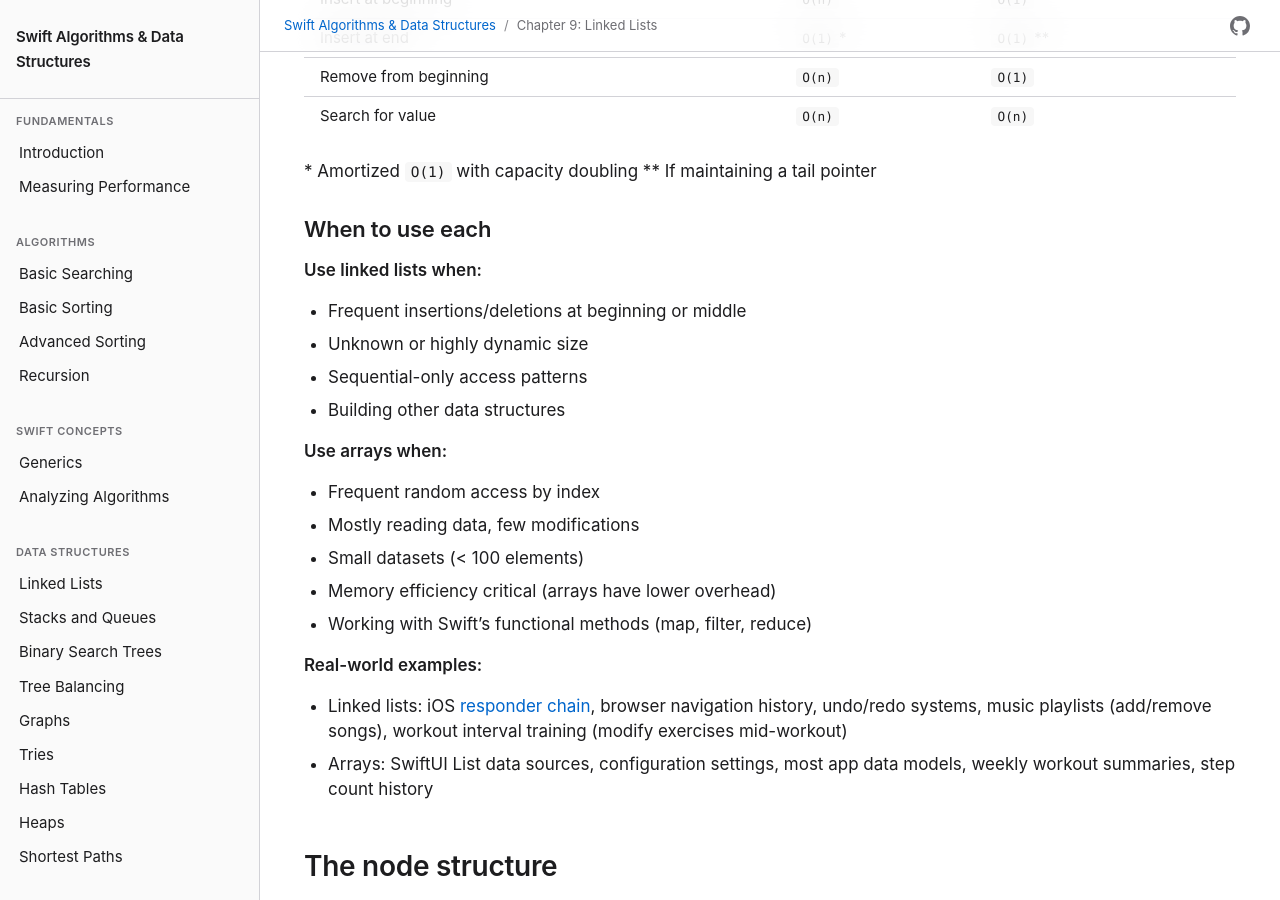
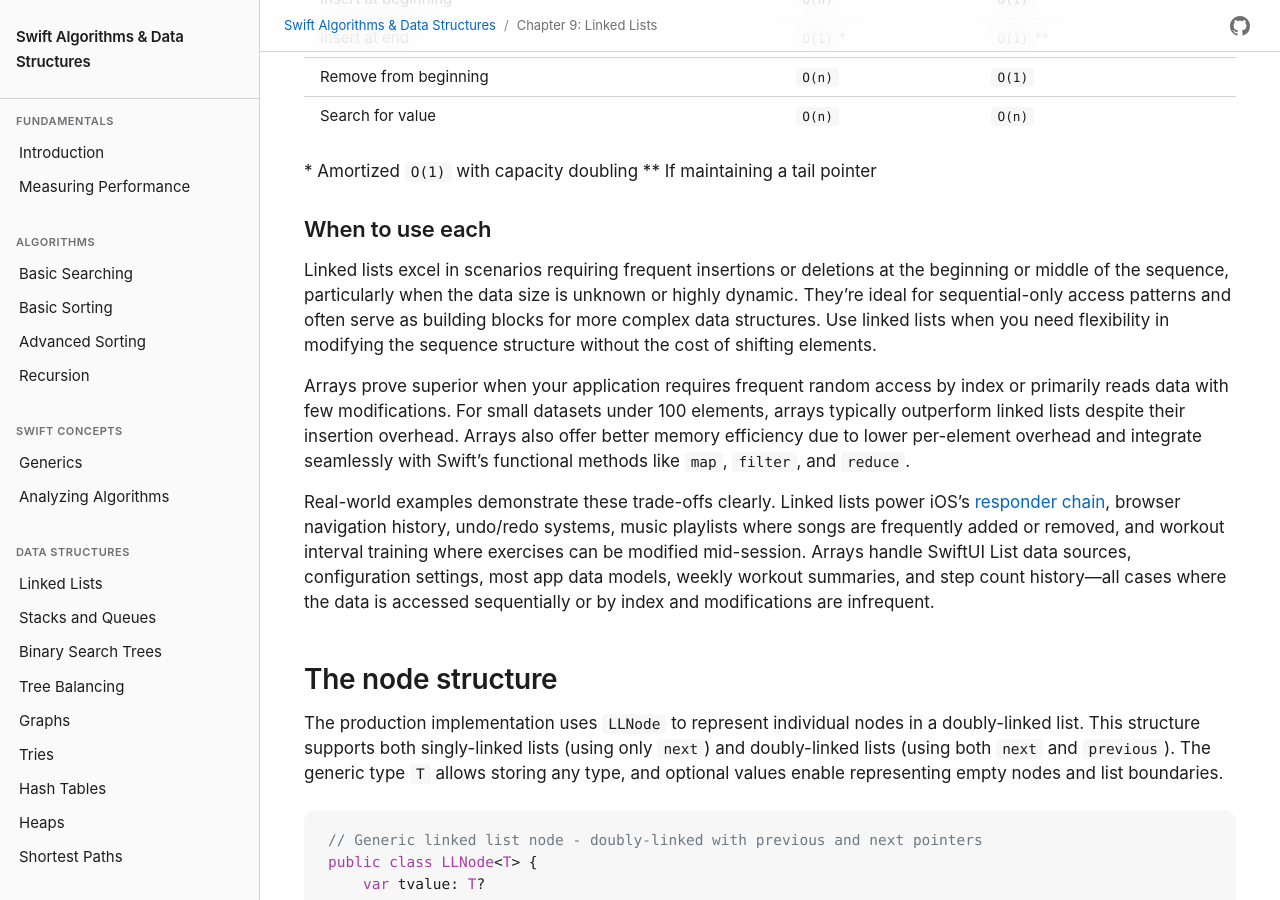
Before and after one commit to waynewbishop/swift-algorithms, a Jekyll site: the page built from 09-linked-lists.md, in a window 1280 px wide and 900 px high, scrolled down 901 px. Built offline with Jekyll 4.4.1, drawn with Linux system fonts in a browser that asks for light colours.

Commit message:
refactor: general revisions..

```diff
--- a/09-linked-lists.md
+++ b/09-linked-lists.md
@@ -34,22 +34,11 @@ Before implementing linked lists, understand when to choose them over Swift's bu
 
 ### When to use each
 
-**Use linked lists when:**
-- Frequent insertions/deletions at beginning or middle
-- Unknown or highly dynamic size
-- Sequential-only access patterns
-- Building other data structures
+Linked lists excel in scenarios requiring frequent insertions or deletions at the beginning or middle of the sequence, particularly when the data size is unknown or highly dynamic. They're ideal for sequential-only access patterns and often serve as building blocks for more complex data structures. Use linked lists when you need flexibility in modifying the sequence structure without the cost of shifting elements.
 
-**Use arrays when:**
-- Frequent random access by index
-- Mostly reading data, few modifications
-- Small datasets (< 100 elements)
-- Memory efficiency critical (arrays have lower overhead)
-- Working with Swift's functional methods (map, filter, reduce)
+Arrays prove superior when your application requires frequent random access by index or primarily reads data with few modifications. For small datasets under 100 elements, arrays typically outperform linked lists despite their insertion overhead. Arrays also offer better memory efficiency due to lower per-element overhead and integrate seamlessly with Swift's functional methods like `map`, `filter`, and `reduce`.
 
-**Real-world examples:**
-- Linked lists: iOS [responder chain](https://developer.apple.com/documentation/uikit/using-responders-and-the-responder-chain-to-handle-events), browser navigation history, undo/redo systems, music playlists (add/remove songs), workout interval training (modify exercises mid-workout)
-- Arrays: SwiftUI List data sources, configuration settings, most app data models, weekly workout summaries, step count history
+Real-world examples demonstrate these trade-offs clearly. Linked lists power iOS's [responder chain](https://developer.apple.com/documentation/uikit/using-responders-and-the-responder-chain-to-handle-events), browser navigation history, undo/redo systems, music playlists where songs are frequently added or removed, and workout interval training where exercises can be modified mid-session. Arrays handle SwiftUI List data sources, configuration settings, most app data models, weekly workout summaries, and step count history—all cases where the data is accessed sequentially or by index and modifications are infrequent.
 
 ## The node structure
 
```
Also changed, not shown: 10-stacks-and-queues.md (+1 -3 lines).
